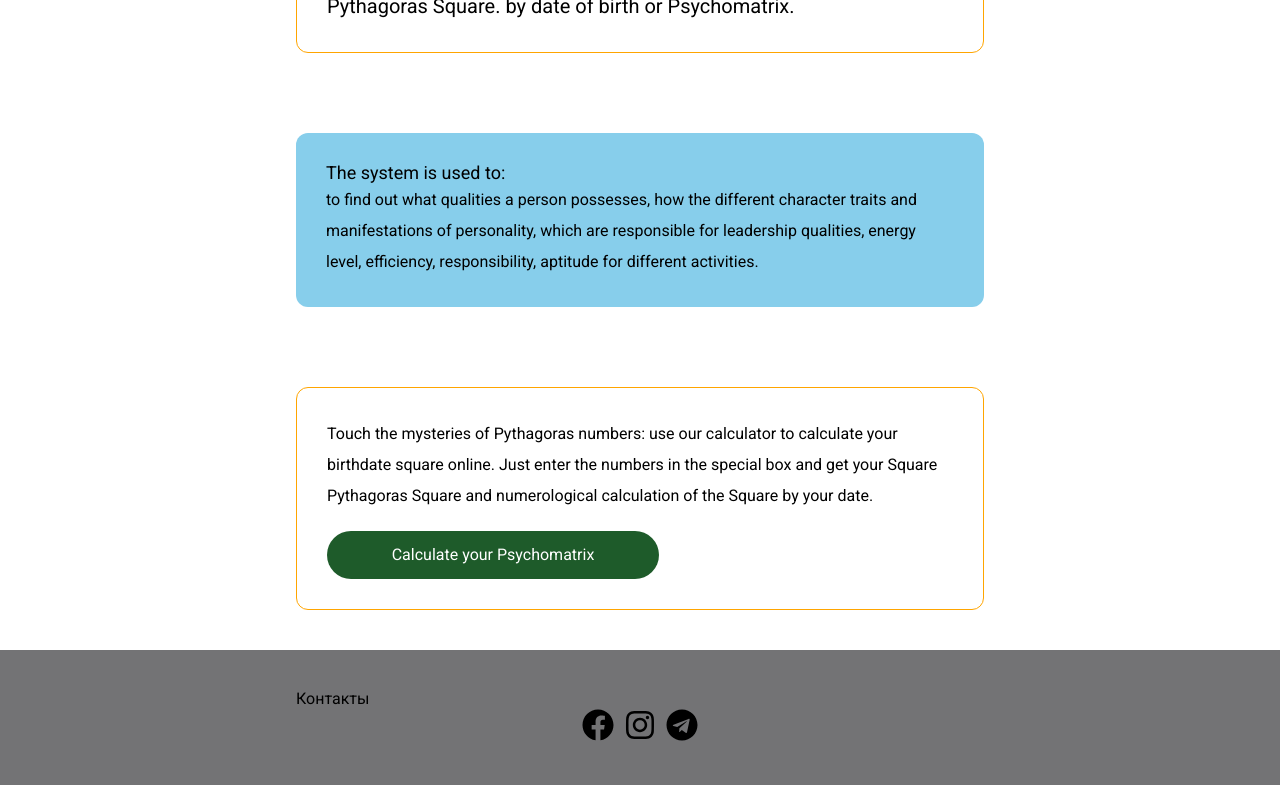
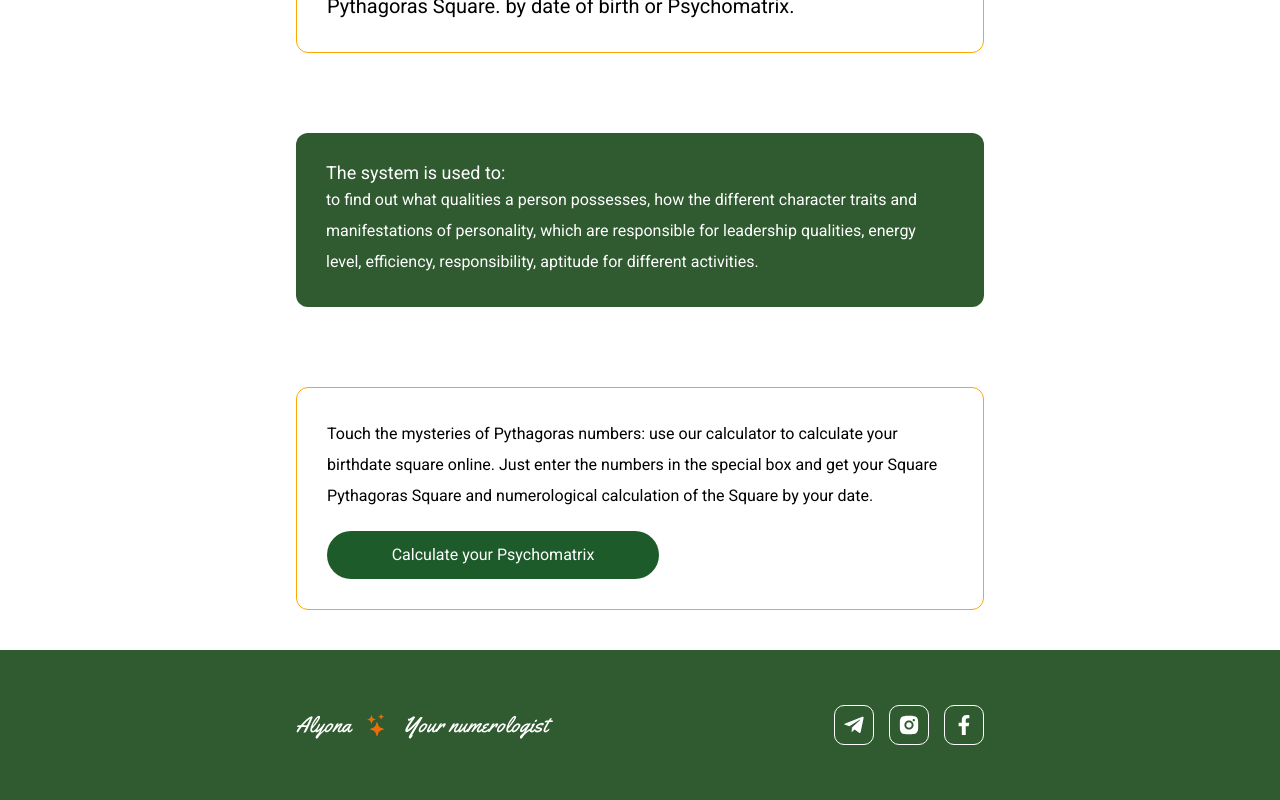
Before and after one commit to LMSerhii/calculator-pythagoras-square-by-alena, a React (Vite) app: page / in a window 1280 px wide. Shown: the part 1418-2218 px from the top of the page. Built offline with nearby package versions, Linux system fonts and the light colour scheme.

Commit message:
footer style

```diff
--- a/src/components/Benefits/Benefits.module.css
+++ b/src/components/Benefits/Benefits.module.css
@@ -1,5 +1,8 @@
 .benefits {
-  background-color: skyblue;
+  /* background-color: skyblue; */
+  background-color: #305a30;
+  color: #fff;
+
   padding: 30px;
   border-radius: 12px;
 }
--- a/src/components/Footer/Footer.jsx
+++ b/src/components/Footer/Footer.jsx
@@ -1,49 +1,20 @@
 import css from './Footer.module.css';
-import { FaFacebook } from 'react-icons/fa';
-import { FaInstagram } from 'react-icons/fa';
-import { FaTelegram } from 'react-icons/fa';
 import Container from '../Container/Container';
+import Logo from '../Logo/logo';
+import Section from '../Section/Section';
+import SocialIcons from '../SocialIcons/SocialIcons';
 
 export default function Footer() {
   return (
     <footer className={css.footer}>
-      <Container>
-        <div>
-          <p>Контакты</p>
-          <ul className={css.socialLink}>
-            <li>
-              <a
-                href="https://www.facebook.com"
-                target="_blank"
-                rel="noopener noreferer"
-                aria-label="facebook icon"
-              >
-                <FaFacebook size={32} />
-              </a>
-            </li>
-            <li>
-              <a
-                href="https://www.instagram.com"
-                target="_blank"
-                rel="noopener noreferer"
-                aria-label="instagram icon"
-              >
-                <FaInstagram size={32} />
-              </a>
-            </li>
-            <li>
-              <a
-                href="https://www.telegram.com"
-                target="_blank"
-                rel="noopener noreferer"
-                aria-label="telegram icon"
-              >
-                <FaTelegram size={32} />
-              </a>
-            </li>
-          </ul>
-        </div>
-      </Container>
+      <Section>
+        <Container>
+          <div className={css.footerWrapper}>
+            <Logo className={css.logo} />
+            <SocialIcons linkStyle={css.link} iconStyle={css.icon} />
+          </div>
+        </Container>
+      </Section>
     </footer>
   );
 }
--- a/src/components/Footer/Footer.module.css
+++ b/src/components/Footer/Footer.module.css
@@ -1,9 +1,20 @@
 .footer {
-  background-color: rgba(44, 44, 48, 0.662);
-  padding: 40px;
+  background-color: #305a2f;
+}
+
+.footerWrapper {
   display: flex;
+  flex-direction: column;
   align-items: center;
-  justify-content: space-between;
+  justify-content: center;
+  gap: 20px;
+}
+
+@media screen and (min-width: 768px) {
+  .footerWrapper {
+    flex-direction: row;
+    justify-content: space-between;
+  }
 }
 
 .socialLink {
@@ -12,3 +23,36 @@
   justify-content: center;
   gap: 10px;
 }
+
+.logo {
+  color: #fff;
+  font-size: 18px;
+}
+
+@media screen and (min-width: 375px) {
+  .logo {
+    font-size: 22px;
+  }
+}
+
+.link {
+  border-color: #fff;
+
+  transition: border-color 250ms ease-in, transform 250ms ease-in;
+}
+
+.link:hover,
+.link:focus {
+  border-color: #eb6d0b;
+  transform: scale(1.2);
+}
+
+.icon {
+  fill: #fff;
+  transition: fill 250ms ease-in;
+}
+
+.icon:hover,
+.icon:focus {
+  fill: #eb6d0b;
+}
--- a/src/components/Logo/logo.jsx
+++ b/src/components/Logo/logo.jsx
@@ -1,9 +1,12 @@
+import clsx from 'clsx';
 import s from './logo.module.css';
 import { BsStars } from 'react-icons/bs';
 
-export default function Logo() {
+export default function Logo({ className }) {
+  const logoBuildClass = clsx(s.logo, className && className);
+
   return (
-    <div className={s.logo}>
+    <div className={logoBuildClass}>
       <span className={s.text}>Alyona</span>
       <BsStars color="#EB6D0A" />
       <span className={s.text}>Your numerologist</span>
--- a/src/components/SocialIcons/SocialIcons.jsx
+++ b/src/components/SocialIcons/SocialIcons.jsx
@@ -2,38 +2,42 @@ import s from './SocialIcons.module.css';
 import { FaTelegramPlane } from 'react-icons/fa';
 import { RiInstagramFill } from 'react-icons/ri';
 import { FaFacebookF } from 'react-icons/fa';
+import clsx from 'clsx';
 
-export default function SocialIcons() {
+export default function SocialIcons({ linkStyle, iconStyle }) {
+  const buldLinkStyle = clsx(s.link, linkStyle && linkStyle);
+  const buldIconStyle = clsx(s.icon, iconStyle && iconStyle);
+
   return (
     <ul className={s.socialIcons}>
       <li>
         <a
-          className={s.link}
+          className={buldLinkStyle}
           href="http://telegram.com"
           target="_blank"
           rel="noopener noreferrer"
         >
-          <FaTelegramPlane className={s.icon} size={22} />
+          <FaTelegramPlane className={buldIconStyle} size={22} />
         </a>
       </li>
       <li>
         <a
-          className={s.link}
+          className={buldLinkStyle}
           href="http://instagram.com"
           target="_blank"
           rel="noopener noreferrer"
         >
-          <RiInstagramFill className={s.icon} size={22} />
+          <RiInstagramFill className={buldIconStyle} size={22} />
         </a>
       </li>
       <li>
         <a
-          className={s.link}
+          className={buldLinkStyle}
           href="http://facebook.com"
           target="_blank"
           rel="noopener noreferrer"
         >
-          <FaFacebookF className={s.icon} size={20} />
+          <FaFacebookF className={buldIconStyle} size={20} />
         </a>
       </li>
     </ul>
```
